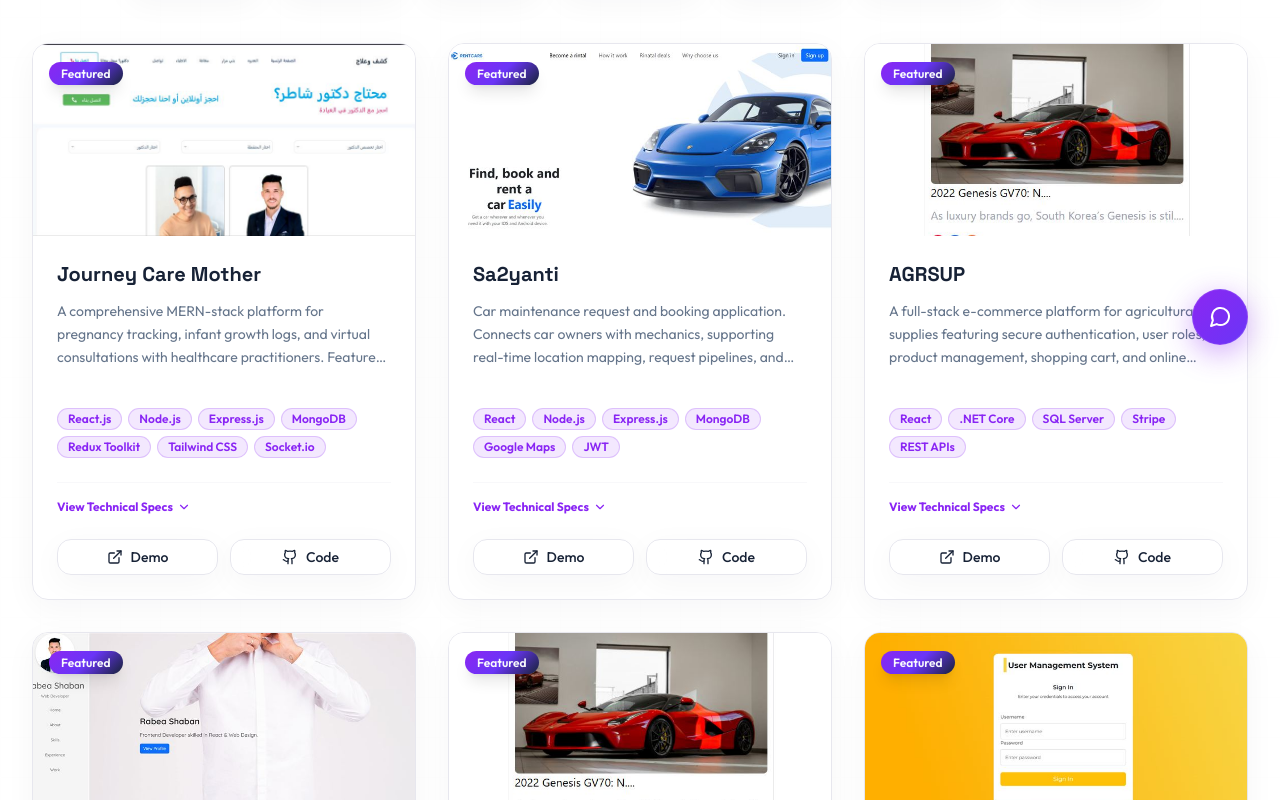
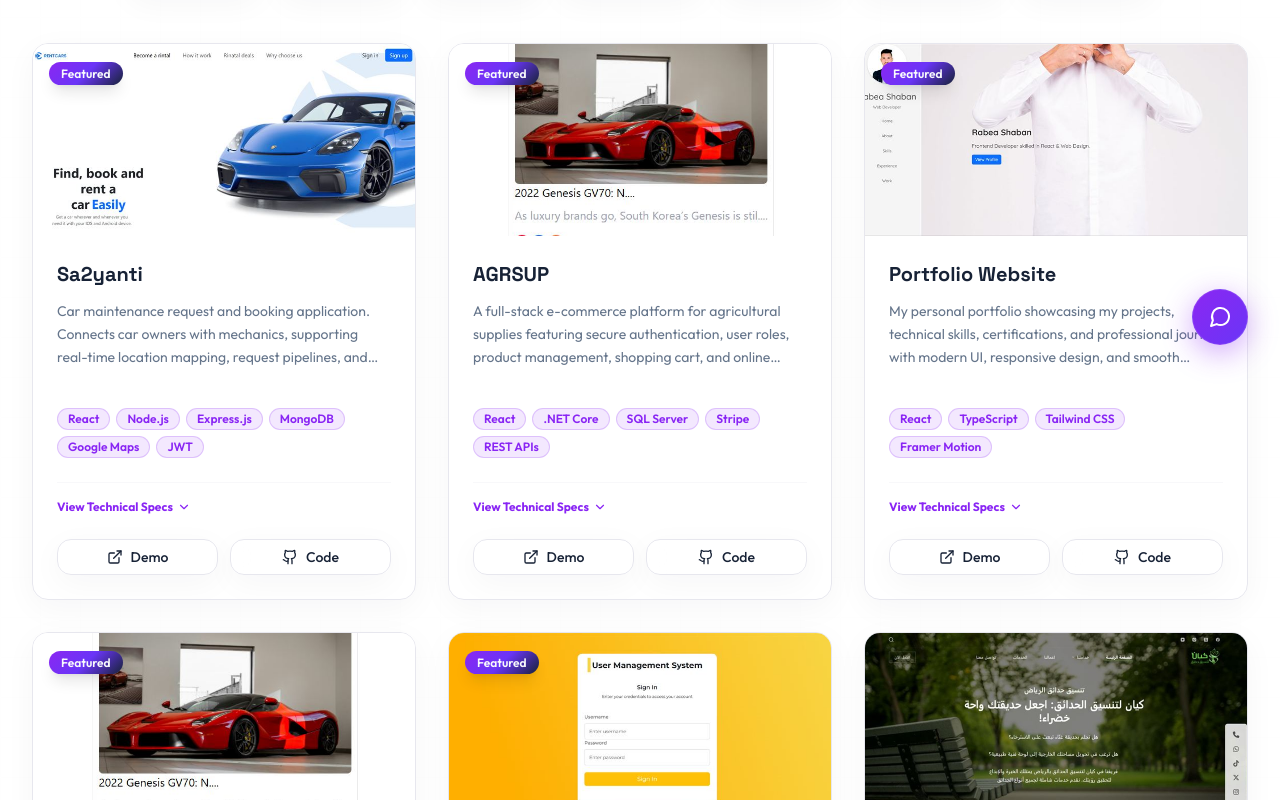
Before and after one commit to rabea-shaban/RabeaShaban, a React (Vite) app: page /projects in a window 1280 px wide. Shown: the part 423-1223 px from the top of the page. Built offline with nearby package versions, Linux system fonts and the light colour scheme.

Commit message:
Remove 'Journey Care Mother' project and update demo link
Removed 'Journey Care Mother' project details and updated demo link for 'Sa2yanti'.

```diff
--- a/src/Data/projects.js
+++ b/src/Data/projects.js
@@ -22,30 +22,13 @@ import TaskOenUpskilling from "../Img/TaskOenUpskilling.jpg";
 import UMS from "../Img/UMS.jpg";
 
 export const projects = [
-  {
-    title: "Journey Care Mother",
-    description: "A comprehensive MERN-stack platform for pregnancy tracking, infant growth logs, and virtual consultations with healthcare practitioners. Features automated weekly milestones and chat features.",
-    tech: ["React.js", "Node.js", "Express.js", "MongoDB", "Redux Toolkit", "Tailwind CSS", "Socket.io"],
-    category: ["React", "web-app"],
-    demo: "https://journey-care.vercel.app/",
-    github: "https://github.com/rabea-shaban/journey-care-mother",
-    featured: true,
-    features: [
-      "Role-based access controls for mothers, doctors, and administrators.",
-      "Secure user authentication and session management using JSON Web Tokens (JWT).",
-      "Interactive analytics dashboard showing personalized health metrics and child logs.",
-      "Comprehensive appointment booking system and doctor schedule manager."
-    ],
-    challenges: "Designing robust MongoDB schemas to represent complex polymorphic relationships between different user roles, while ensuring secure API route guards on backend controllers.",
-    lessons: "Mastered the creation of custom Express authorization middleware, managing client-side state in React, and architecting RESTful resources following REST guidelines.",
-    img: Kashf3laj,
-  },
+
   {
     title: "Sa2yanti",
     description: "Car maintenance request and booking application. Connects car owners with mechanics, supporting real-time location mapping, request pipelines, and pricing estimates.",
     tech: ["React", "Node.js", "Express.js", "MongoDB", "Google Maps", "JWT"],
     category: ["React", "web-app"],
-    demo: "https://sa2yanti.vercel.app/",
+    demo: "https://sy2antek.vercel.app/",
     github: "https://github.com/rabea-shaban/sa2yanti",
     featured: true,
     features: [
```
